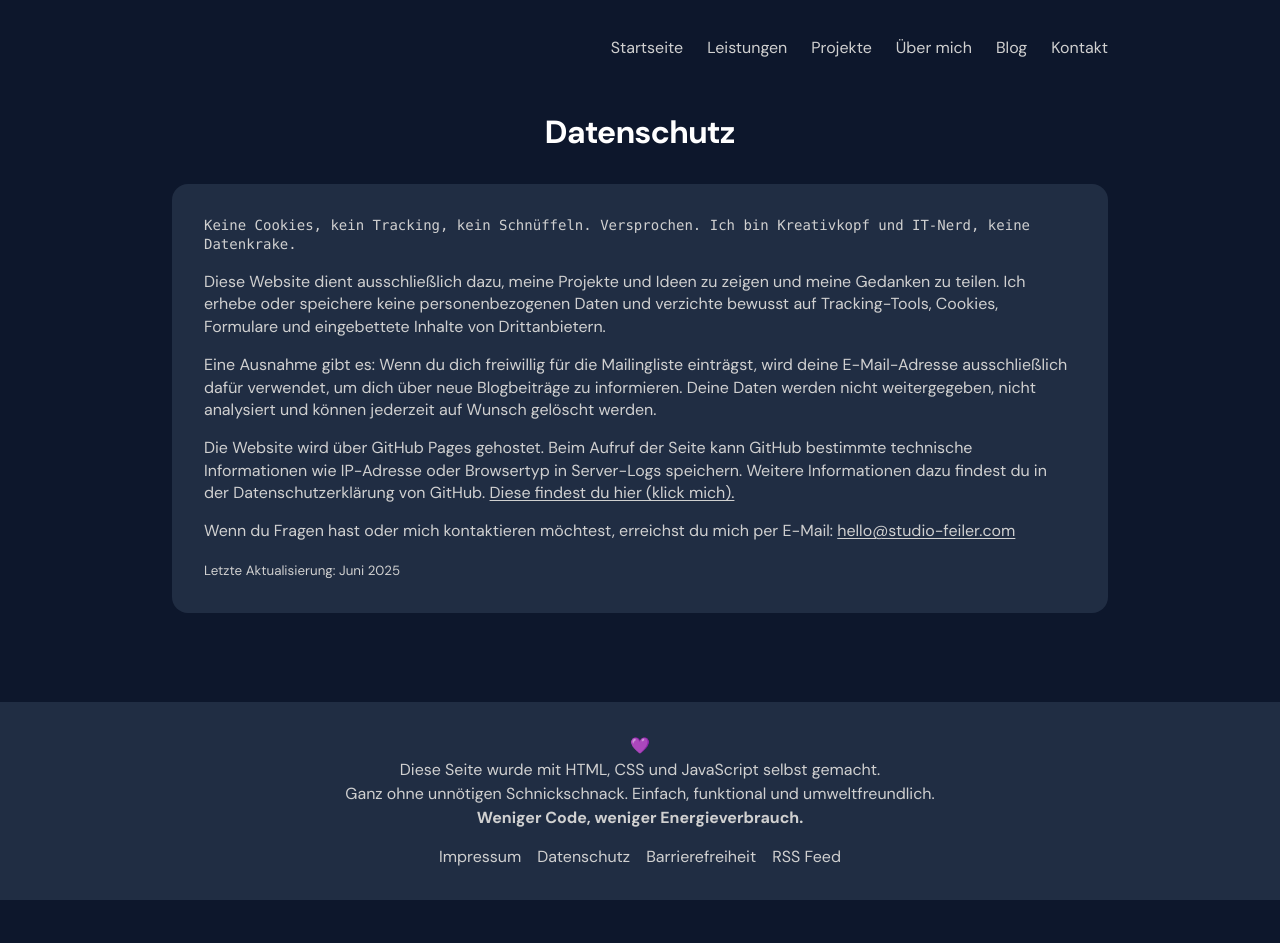
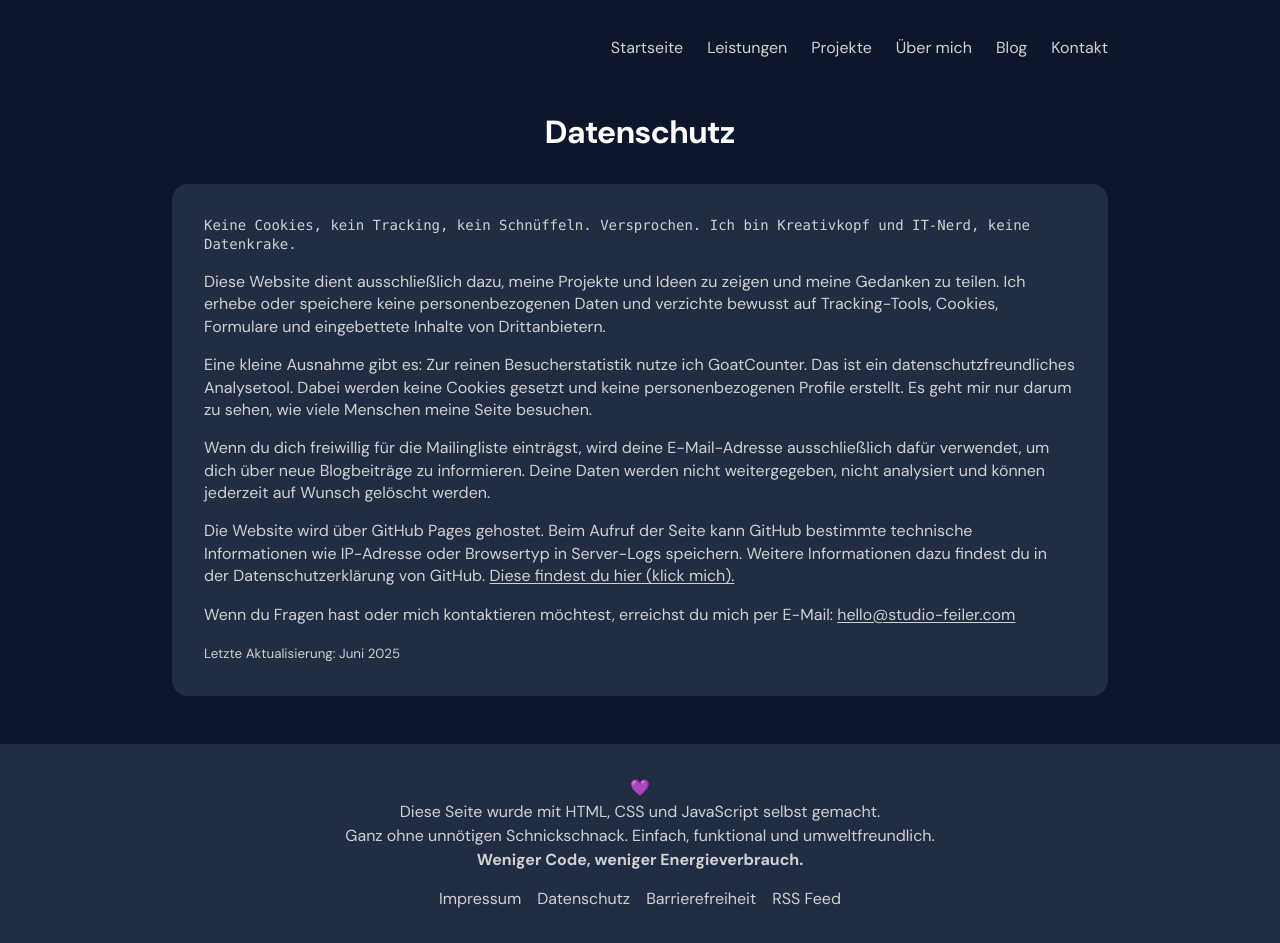
Before and after one commit to enaaacode/annabelle-feiler.github.io, a Jekyll site: the page built from datenschutz.md, in a window 1280 px wide. Built offline with Jekyll 4.4.1, drawn with Linux system fonts in a browser that asks for light colours; before the commit the page ends 900 px from its top, so only the background shows below that.

Commit message:
add GoatCounter

```diff
--- a/_includes/head.html
+++ b/_includes/head.html
@@ -80,3 +80,9 @@
   }
 </script>
 {% endif %}
+
+<script
+  data-goatcounter="https://studio-feiler.goatcounter.com/count"
+  async
+  src="//gc.zgo.at/count.js"
+></script>
--- a/datenschutz.md
+++ b/datenschutz.md
@@ -11,7 +11,9 @@ Keine Cookies, kein Tracking, kein Schnüffeln. Versprochen. Ich bin Kreativkopf
 
 Diese Website dient ausschließlich dazu, meine Projekte und Ideen zu zeigen und meine Gedanken zu teilen. Ich erhebe oder speichere keine personenbezogenen Daten und verzichte bewusst auf Tracking-Tools, Cookies, Formulare und eingebettete Inhalte von Drittanbietern.
 
-Eine Ausnahme gibt es: Wenn du dich freiwillig für die Mailingliste einträgst, wird deine E-Mail-Adresse ausschließlich dafür verwendet, um dich über neue Blogbeiträge zu informieren. Deine Daten werden nicht weitergegeben, nicht analysiert und können jederzeit auf Wunsch gelöscht werden.
+Eine kleine Ausnahme gibt es: Zur reinen Besucherstatistik nutze ich GoatCounter. Das ist ein datenschutzfreundliches Analysetool. Dabei werden keine Cookies gesetzt und keine personenbezogenen Profile erstellt. Es geht mir nur darum zu sehen, wie viele Menschen meine Seite besuchen.
+
+Wenn du dich freiwillig für die Mailingliste einträgst, wird deine E-Mail-Adresse ausschließlich dafür verwendet, um dich über neue Blogbeiträge zu informieren. Deine Daten werden nicht weitergegeben, nicht analysiert und können jederzeit auf Wunsch gelöscht werden.
 
 Die Website wird über GitHub Pages gehostet. Beim Aufruf der Seite kann GitHub bestimmte technische Informationen wie IP-Adresse oder Browsertyp in Server-Logs speichern. Weitere Informationen dazu findest du in der Datenschutzerklärung von GitHub. <a target="_blank" rel="noopener" href="https://docs.github.com/de/site-policy/privacy-policies/github-general-privacy-statement">Diese findest du hier (klick mich).</a>
 
```
